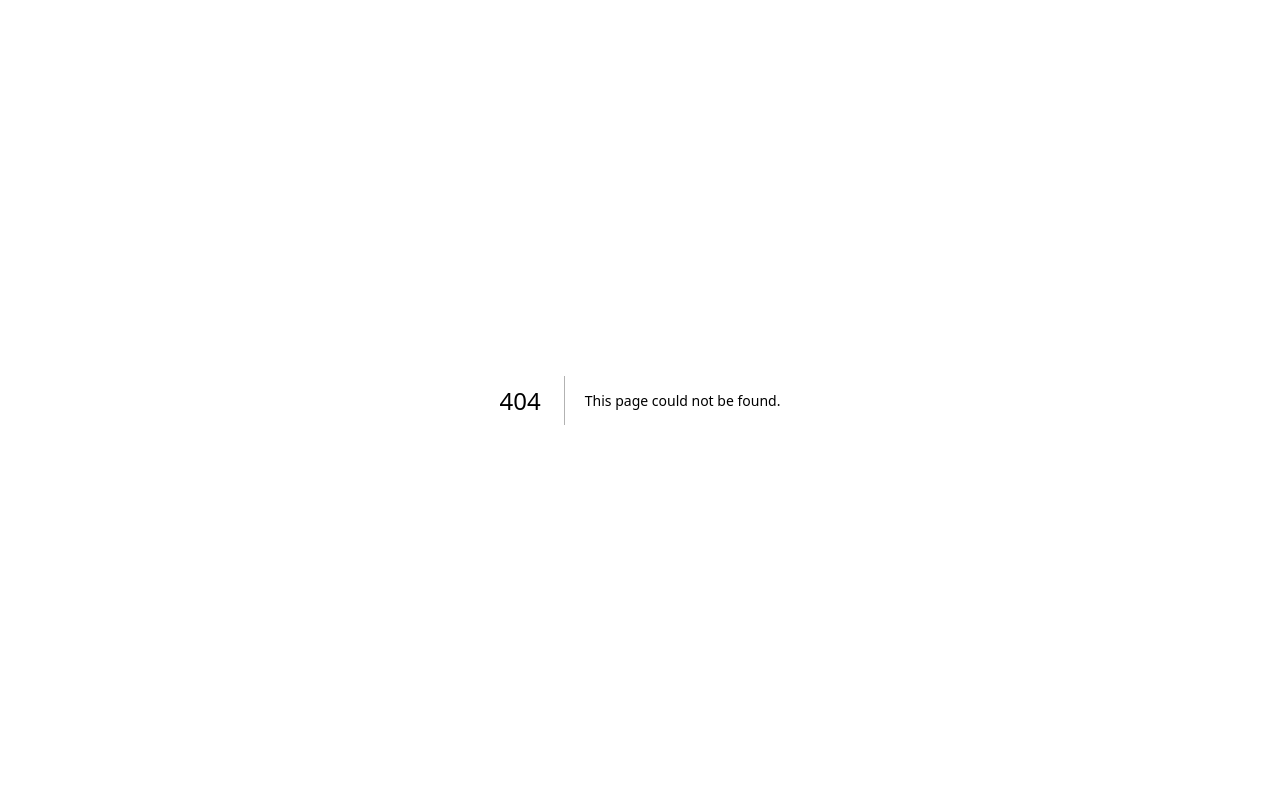
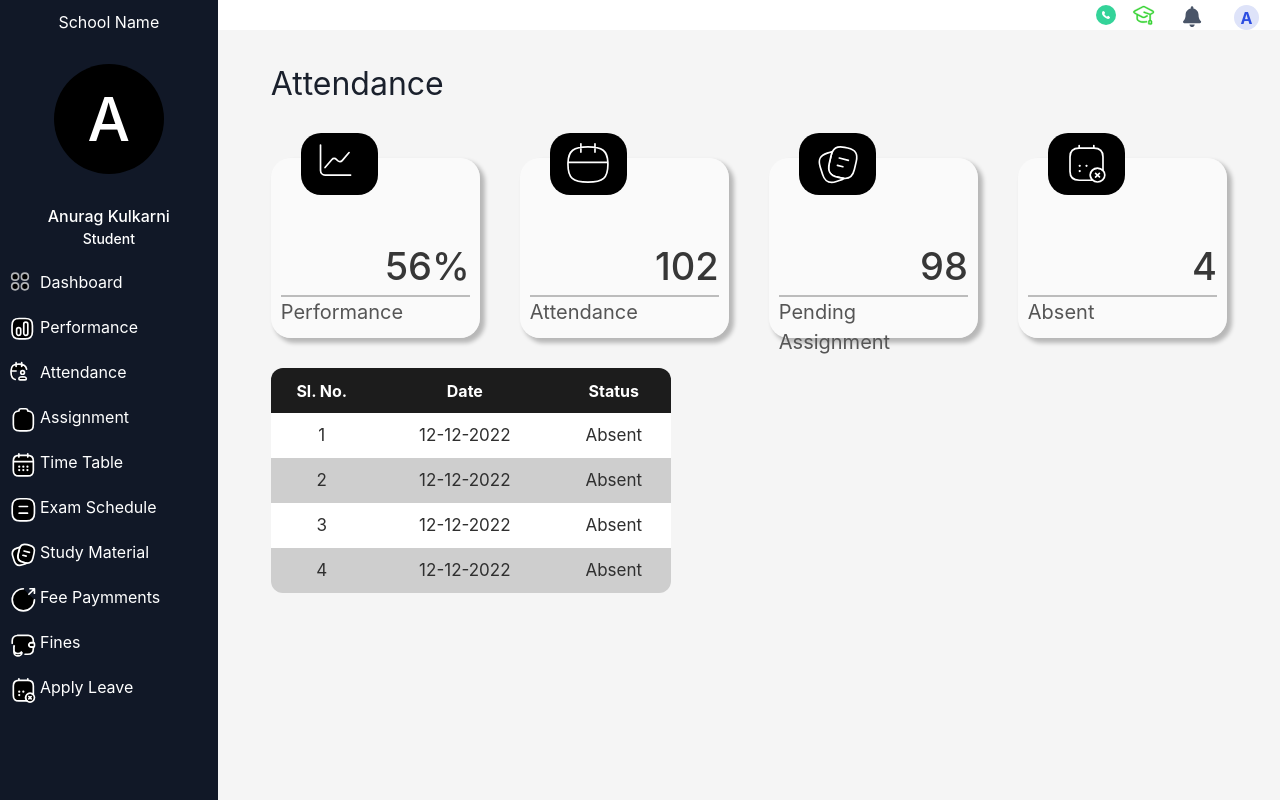
Before and after one commit to DezyNation/instituteiq, a Next.js app: page /dashboard/student/attendance in a window 1280 px wide. Before the commit this address had no page. Built offline with nearby package versions, Linux system fonts and the light colour scheme.

Commit message:
Started attendance page and built absent table component

```diff
--- a/package.json
+++ b/package.json
@@ -18,11 +18,15 @@
     "@next/font": "13.1.6",
     "chart.js": "^4.2.0",
     "faker": "^6.6.6",
+    "flatpickr": "^4.6.13",
     "framer-motion": "^8.5.4",
+    "i": "^0.3.7",
     "next": "13.1.6",
+    "npm": "^9.4.1",
     "react": "18.2.0",
     "react-chartjs-2": "^5.2.0",
     "react-dom": "18.2.0",
+    "react-flatpickr": "^3.10.13",
     "sass": "^1.57.1"
   }
 }
--- /dev/null
+++ b/src/Components/Student/Attendance/Attendance.jsx
@@ -0,0 +1,73 @@
+import MainPage from "@/Components/Layout Components/MainPage/MainPage";
+import { Box, Flex } from "@chakra-ui/react";
+import React from "react";
+import Cards from "../Misc/Cards";
+import {
+  Table,
+  Thead,
+  Tbody,
+  Tr,
+  Th,
+  Td,
+  TableCaption,
+  TableContainer,
+} from "@chakra-ui/react";
+
+const Attendance = () => {
+  const tableData = [
+    {
+      date: "12-12-2022",
+      status: "Absent",
+    },
+    {
+      date: "12-12-2022",
+      status: "Absent",
+    },
+    {
+      date: "12-12-2022",
+      status: "Absent",
+    },
+    {
+      date: "12-12-2022",
+      status: "Absent",
+    },
+  ];
+
+  return (
+    <MainPage heading="Attendance">
+      <Flex gap="40px" mt="50px">
+        <Cards heading="Performance" value="56%" />
+        <Cards heading="Attendance" value="102" />
+        <Cards heading="Pending Assignment" value="98" />
+        <Cards heading="Absent" value="4" />
+      </Flex>
+      <Flex mt="30px">
+        <Box></Box>
+        <TableContainer borderRadius="12px">
+          <Table w="400px" variant="striped" colorScheme="teal">
+            <Thead bg="#1c1c1c" color="white">
+              <Tr fontWeight="400" h="45px">
+                <Th>Sl. No.</Th>
+                <Th>Date</Th>
+                <Th>Status</Th>
+              </Tr>
+            </Thead>
+            <Tbody textAlign="center">
+              {tableData.map((item, index) => {
+                return (
+                  <Tr fontWeight="400" fontSize="17px" color="#2f2f2f" bg={((index+1)%2===0) ? "#cecece" : "#fff"} h="45px">
+                    <Td>{index+1}</Td>
+                    <Td>{item.date}</Td>
+                    <Td>{item.status}</Td>
+                  </Tr>
+                );
+              })}
+            </Tbody>
+          </Table>
+        </TableContainer>
+      </Flex>
+    </MainPage>
+  );
+};
+
+export default Attendance;
--- /dev/null
+++ b/src/pages/dashboard/student/attendance.js
@@ -0,0 +1,14 @@
+import StudentDashboardSidebar from "@/Components/Layout Components/Sidebar/StudentDashboardSidebar";
+import Attendance from "@/Components/Student/Attendance/Attendance";
+import { Flex } from "@chakra-ui/react";
+
+export default function attendance(){
+    return (
+        <>
+        <Flex>
+            <StudentDashboardSidebar/>
+            <Attendance />
+        </Flex>
+        </>
+    )
+}
```
Also changed, not shown: 1 other file (tests, documents, lock files or other folders).
